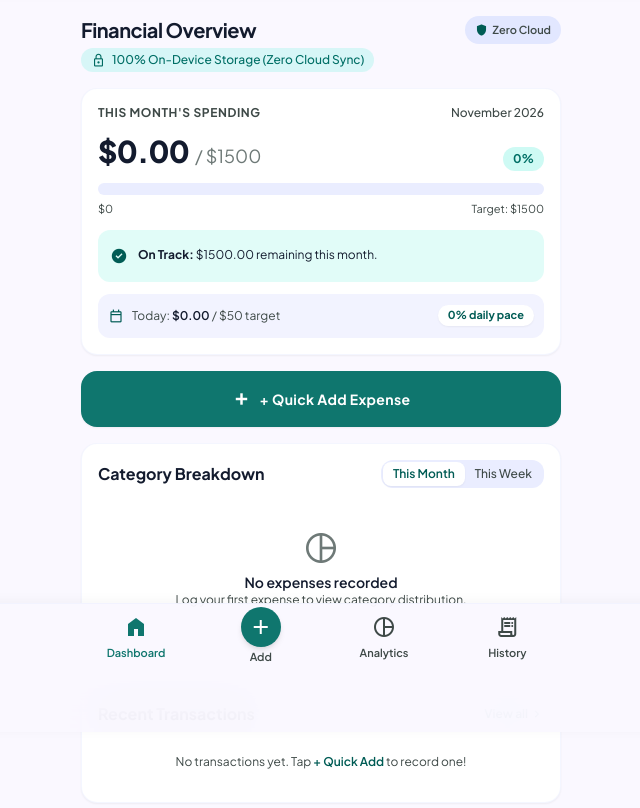
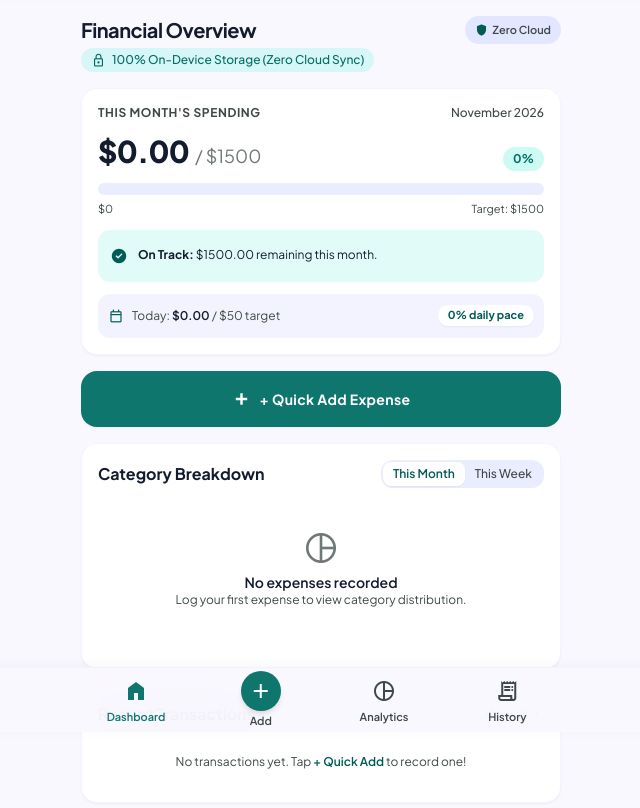
Before and after one commit to p212121/spendsense, a website: page index.html in a window 1280 px wide. Shown: the part 68-876 px from the top of the page, without its empty margins (319-959 px from the left). Drawn offline with nearby package versions, Linux system fonts and the light colour scheme; no server answers.

Commit message:
fix(ui): slim down bottom navigation bar and add full scroll clearance for bottom cards

```diff
--- a/css/styles.css
+++ b/css/styles.css
@@ -73,8 +73,12 @@ body {
 }
 
 /* Safe area utilities */
-.pb-safe {
-  padding-bottom: calc(var(--safe-bottom) + 64px);
+.content-safe {
+  padding-bottom: calc(env(safe-area-inset-bottom, 16px) + 96px);
+}
+
+.nav-safe {
+  padding-bottom: env(safe-area-inset-bottom, 6px);
 }
 
 .pt-safe {
--- a/index.html
+++ b/index.html
@@ -94,7 +94,7 @@
   </header>
 
   <!-- MAIN SCROLLABLE CONTENT VIEW CONTAINER -->
-  <main class="flex flex-col relative w-full max-w-lg mx-auto px-4 pt-20 pb-safe min-h-screen">
+  <main class="flex flex-col relative w-full max-w-lg mx-auto px-4 pt-20 content-safe pb-32 min-h-screen">
 
     <!-- =========================================================================
          SCREEN 1: DASHBOARD
@@ -564,7 +564,7 @@
   <!-- =========================================================================
        FIXED BOTTOM APP NAVIGATION BAR (Stitch Design Specification)
        ========================================================================= -->
-  <nav class="fixed bottom-0 inset-x-0 z-40 bg-surface/90 backdrop-blur-xl shadow-[0_-2px_12px_rgba(0,0,0,0.04)] pb-safe border-t border-surface-container/50">
+  <nav class="fixed bottom-0 inset-x-0 z-40 bg-surface/90 backdrop-blur-xl shadow-[0_-2px_12px_rgba(0,0,0,0.04)] nav-safe border-t border-surface-container/50">
     <div class="max-w-lg mx-auto flex justify-around items-center h-16 px-2">
       <!-- 1. Dashboard -->
       <button type="button" class="nav-tab active flex flex-col items-center justify-center gap-0.5 min-w-[56px] min-h-[48px] text-on-surface-variant transition-colors" data-tab="dashboard">
```
